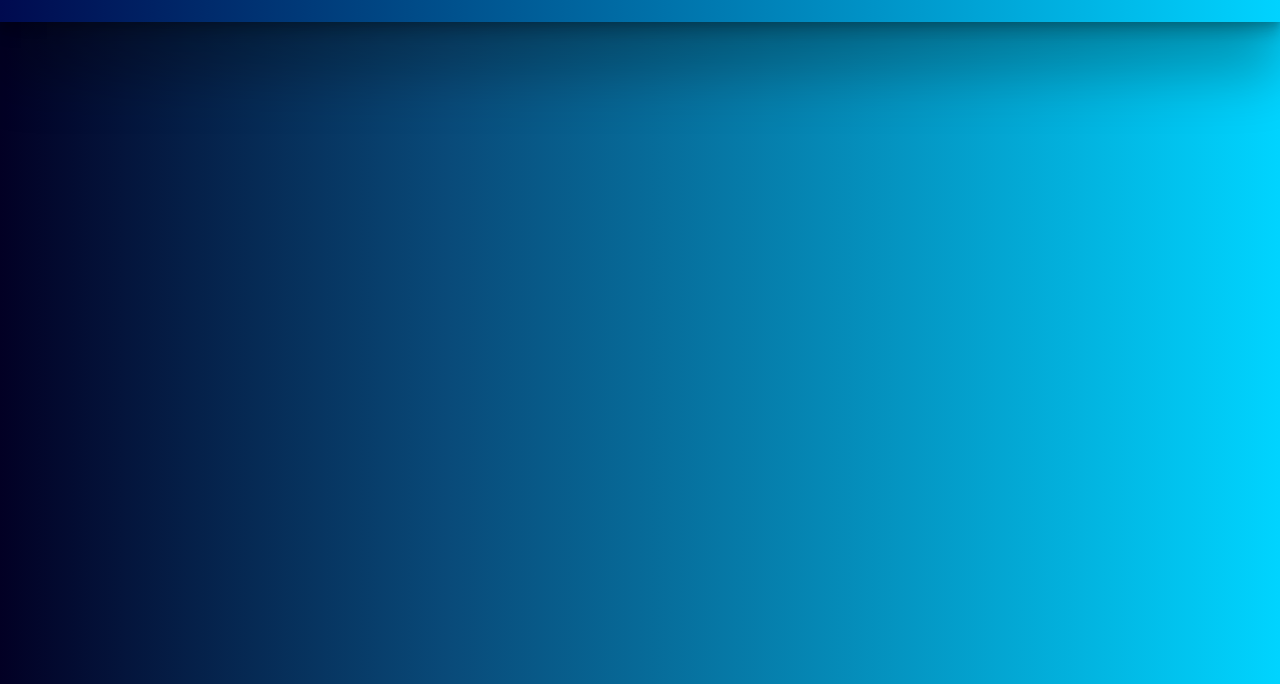
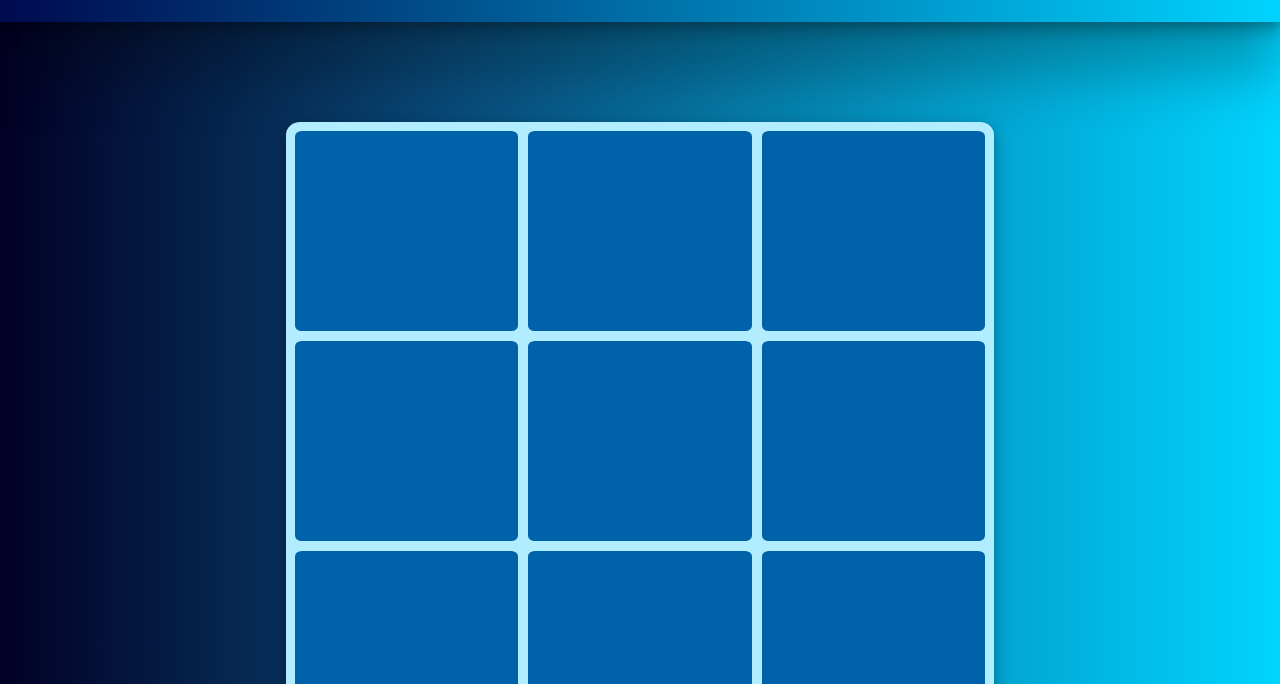
Before and after one commit to bemato/tic-tac-toe, a plain HTML site: page index.html in a window 1280 px wide. Shown: the part 116-800 px from the top of the page. Drawn offline with Linux system fonts and the light colour scheme.

Commit message:
Added the game board and css

```diff
--- a/index.html
+++ b/index.html
@@ -13,11 +13,9 @@
     <div class = 'header'>
         <h1>Tic Tac Toe</h1>
     </div>
-
-    <div class = 'gameboard'>
-
+    <div class = 'wrapper'>
+        <div class = 'gameboard'></div>
     </div>
-
     <script src="scripts.js"></script>
 </body>
 </html>
--- a/scripts.js
+++ b/scripts.js
@@ -0,0 +1,37 @@
+//Game board module
+const gameBoard = (() => {
+    let board = [];
+    const boardDisplay = document.querySelector('.gameboard');
+
+    const add = (choice) => board.push(choice);
+     // function that will render the current state of the board.
+    const render = () => {
+
+    };
+    // function to generate an empty board. The class added to the grid box is the index it will have in the gameboard array.
+    const generate = () => {
+        let count = 1;
+
+        for (let i = 0; i < 3; i++){
+            for (let k = 0; k < 3; k++){
+                let square = document.createElement('div');
+                square.classList.add(`${count}`);
+                boardDisplay.appendChild(square);
+                count++;
+            }
+        }
+    };
+    return { board, add, render, generate };
+})();
+
+// Player factory function
+const Player = (playerName) => {
+    const getName = () => playerName;
+    return {
+        getName,
+    };
+};
+// Gameflow module
+const gameFlow = (() => {
+    gameBoard.generate();
+})();
--- a/styles.css
+++ b/styles.css
@@ -21,5 +21,31 @@ body{
 }
 
 .gameboard{
-    background-color: white;
+    display: grid;
+    width: 700px;
+    margin: 0;
+    box-shadow: rgba(0, 0, 0, 0.35) 0px 5px 15px;
+    grid-template-columns: 1fr 1fr 1fr;
+    border: 4px solid rgb(177, 237, 255);
+    border-radius: 2%;
+    background: rgb(177, 237, 255);
 }
+
+.gameboard div{
+    padding: 100px;
+    border: 5px solid rgb(177, 237, 255);
+    background: rgb(0,98,168);
+    border-radius: 5%;
+    cursor: pointer;
+}
+
+.gameboard div:hover{
+    background: rgb(96, 189, 255);
+    transition-delay: 0.00001s;
+}
+
+.wrapper{
+    display: flex;
+    justify-content: center;
+    margin: 100px 0;
+}
```
